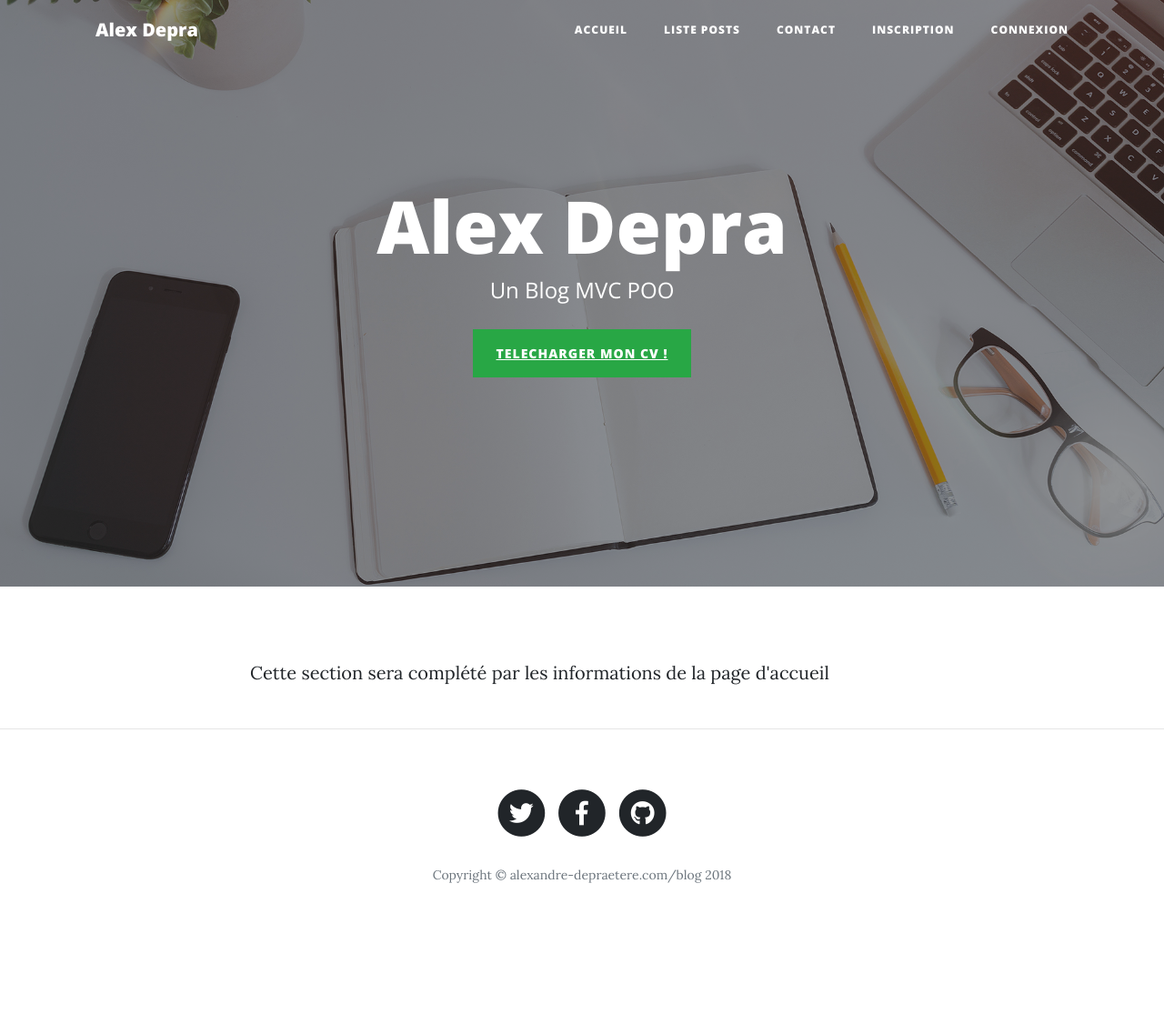
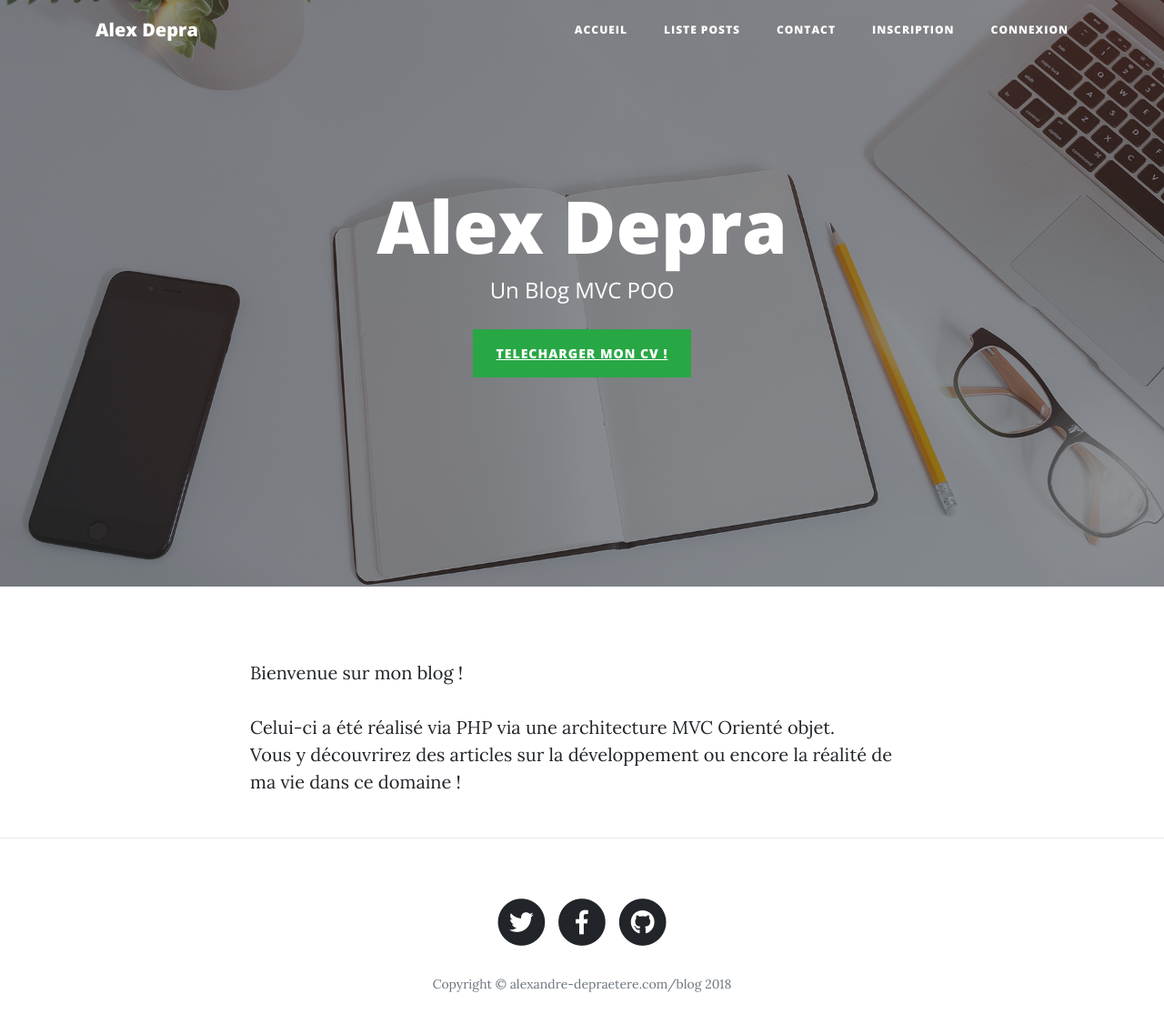
Before and after one commit to sorha/P5-BlogMVC, a PHP site: page /P5-Blog/ in a window 1280 px wide. Shown: the top 1115 px of the page at 91% size. Before the commit the page ends 971 px from the top, so only its background shows below. Run offline with PHP 8.4, Linux system fonts and the light colour scheme.

Commit message:
Small content modification

```diff
--- a/View/Home/index.php
+++ b/View/Home/index.php
@@ -22,7 +22,8 @@
 <div class="container">
   <div class="row">
     <div class="col-lg-8 col-md-10 mx-auto">
-      <p>Cette section sera complété par les informations de la page d'accueil</p>
+      <p>Bienvenue sur mon blog !</p>
+      <p> Celui-ci a été réalisé via PHP via une architecture MVC Orienté objet. <br /> Vous y découvrirez des articles sur la développement ou encore la réalité de ma vie dans ce domaine !</p>
     </div>
   </div>
 </div>
--- a/View/template.php
+++ b/View/template.php
@@ -131,6 +131,14 @@
               </li>
             </ul>
             <p class="copyright text-muted">Copyright &copy; alexandre-depraetere.com/blog 2018</p>
+            <?php
+            if(isset($_SESSION['userType']) && $_SESSION['userType'] === 'admin')
+            {
+            ?>
+              <p class="text-center"><a href="admin">Administration</a></p>
+            <?php
+            }
+            ?>
           </div>
         </div>
       </div>
```
